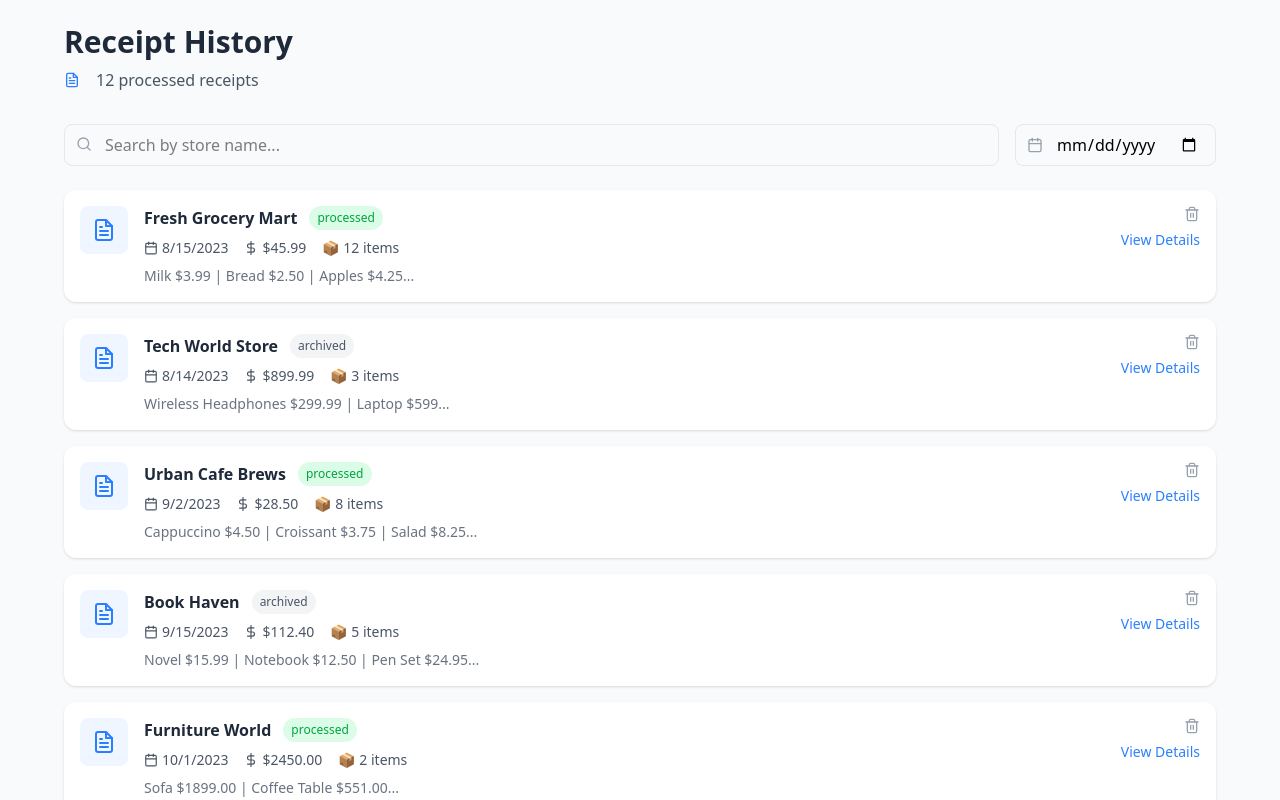
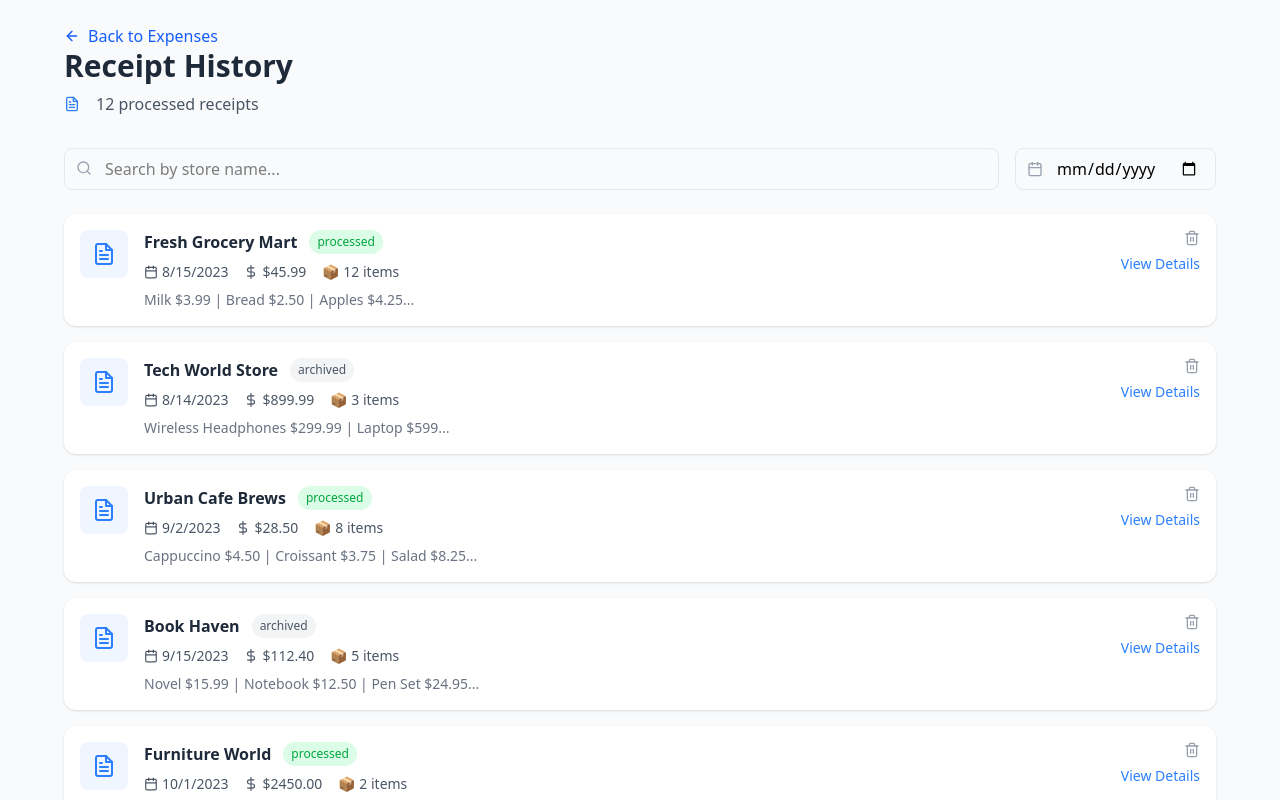
Before and after one commit to A-R-P-I-T-JAIN/NiveshSahayak, a React (Vite) app: page /recipts in a window 1280 px wide. Shown: the top 800 px of the page. Built offline with nearby package versions, Linux system fonts and the light colour scheme; no server answers.

Commit message:
some major changes

```diff
--- a/src/components/ReciptsPage.jsx
+++ b/src/components/ReciptsPage.jsx
@@ -7,6 +7,7 @@ import {
   FiTrash2,
 } from "react-icons/fi";
 import { useNavigate } from "react-router-dom";
+import { FiDownload, FiArrowLeft } from "react-icons/fi";
 
 const ReceiptHistory = () => {
   const [searchQuery, setSearchQuery] = useState("");
@@ -138,11 +139,18 @@ const ReceiptHistory = () => {
   return (
     <div className="min-h-screen bg-gray-50 p-6">
       <div className="max-w-6xl mx-auto">
+        <button
+          onClick={() => navigate("/expenses")}
+          className="flex items-center text-blue-600 hover:text-blue-800"
+        >
+          <FiArrowLeft className="mr-2" /> Back to Expenses
+        </button>
         {/* Header */}
         <div className="mb-8">
           <h1 className="text-3xl font-bold text-gray-800 mb-2">
             Receipt History
           </h1>
+
           <div className="flex items-center gap-4 text-gray-600">
             <FiFileText className="text-blue-500" />
             <span>{receipts.length} processed receipts</span>
```
